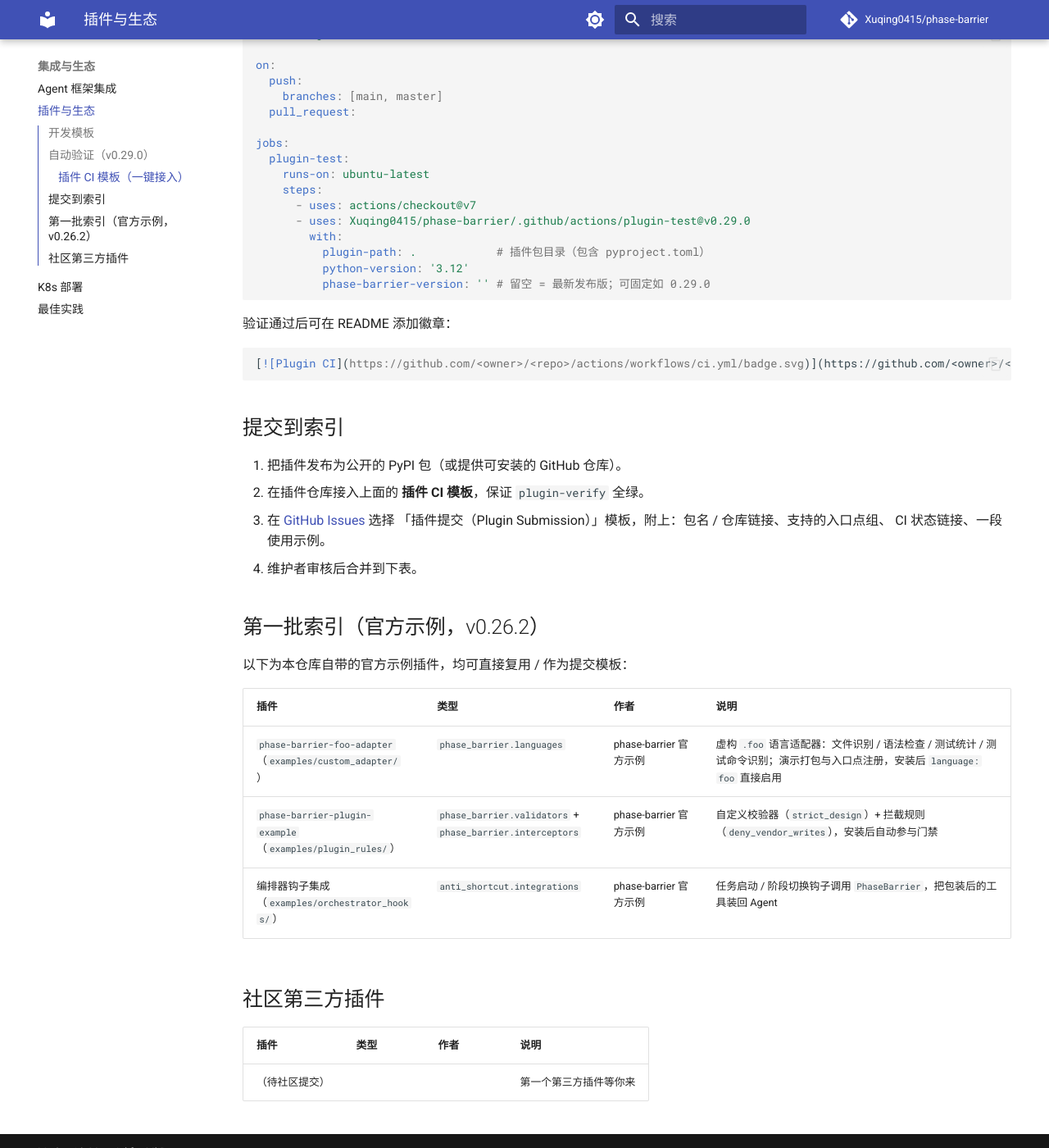
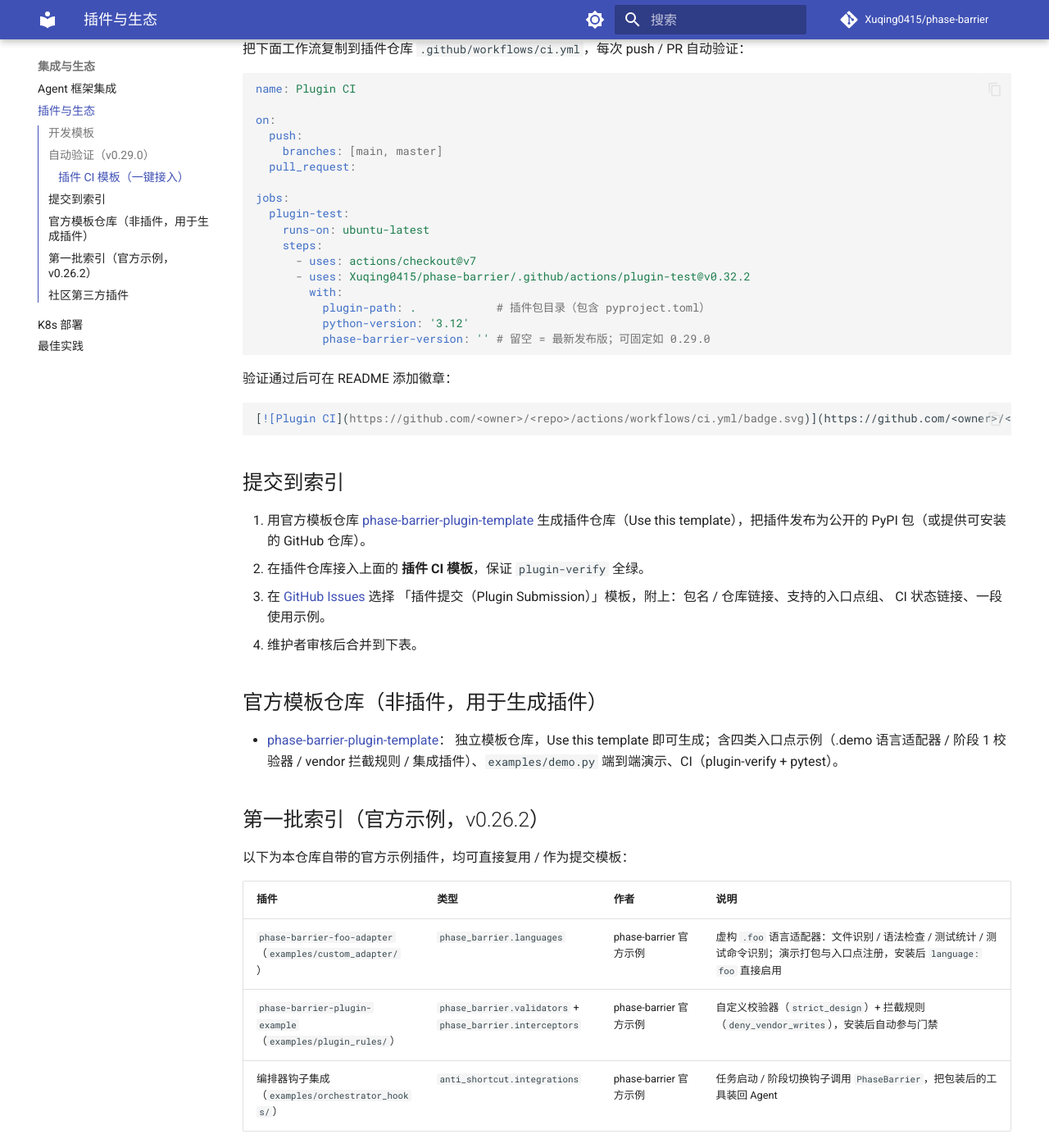
Before and after one commit to Xuqing0415/phase-barrier, an MkDocs documentation site: the page built from docs/plugins.md, in a window 1280 px wide and 1400 px high, scrolled down 1652 px. Shown: the whole window at 82% size. Built offline with MkDocs 1.6.1 and Material for MkDocs 9.7.7, drawn with Linux system fonts in a browser that asks for light colours; comment, search, counter and statistics services are not loaded; some of the changed text lies outside the part shown.

Commit message:
docs: v0.33.0 官方插件模板仓库 phase-barrier-plugin-template + 插件索引更新
- 新增独立模板仓库 phase-barrier-plugin-template（Use this template 一键生成插件仓库）：
  - 四类入口点示例：.demo 语言适配器（DemoLanguageAdapter）、阶段 1 校验器
    （require_design_review）、vendor 拦截规则（deny_vendor_writes）、集成插件（install_demo）。
  - pyproject.toml 入口点声明 + tests/test_plugin.py 冒烟测试 + examples/demo.py 端到端演示
    + .github/workflows/ci.yml（官方 plugin-test action + pytest）。
  - 本地验证：plugin-verify 全量 15 个插件通过（含模板 4 个入口点）；demo 全流程通过。
- docs/plugins.md：新增「官方模板仓库」章节；提交流程引导使用模板仓库；
  插件 CI 模板 pin 版本升至 @v0.32.2。
- docs/roadmap.md：移除 Next 中的模板仓库项，标记 v0.33.0 已完成。
- CHANGELOG 补充 v0.33.0 条目。

```diff
--- a/docs/plugins.md
+++ b/docs/plugins.md
@@ -10,6 +10,11 @@
 | `anti_shortcut.integrations` | Agent 集成插件（自动装回包装后的工具） | `examples/orchestrator_hooks/` |
 
 ## 开发模板
+
+> **推荐：官方模板仓库**
+> 独立模板仓库 [phase-barrier-plugin-template](https://github.com/Xuqing0415/phase-barrier-plugin-template)
+> 点 GitHub 右上角 **Use this template** 一键生成插件仓库，内置四类入口点示例、
+> CI（`plugin-verify` + pytest）与冒烟测试；下文片段为最小示例，完整模板以该仓库为准。
 
 最小语言适配器插件：
 
@@ -82,7 +87,7 @@
     runs-on: ubuntu-latest
     steps:
       - uses: actions/checkout@v7
-      - uses: Xuqing0415/phase-barrier/.github/actions/plugin-test@v0.29.0
+      - uses: Xuqing0415/phase-barrier/.github/actions/plugin-test@v0.32.2
         with:
           plugin-path: .            # 插件包目录（包含 pyproject.toml）
           python-version: '3.12'
@@ -97,12 +102,18 @@
 
 ## 提交到索引
 
-1. 把插件发布为公开的 PyPI 包（或提供可安装的 GitHub 仓库）。
+1. 用官方模板仓库 [phase-barrier-plugin-template](https://github.com/Xuqing0415/phase-barrier-plugin-template) 生成插件仓库（Use this template），把插件发布为公开的 PyPI 包（或提供可安装的 GitHub 仓库）。
 2. 在插件仓库接入上面的 **插件 CI 模板**，保证 `plugin-verify` 全绿。
 3. 在 [GitHub Issues](https://github.com/Xuqing0415/phase-barrier/issues) 选择
    「插件提交（Plugin Submission）」模板，附上：包名 / 仓库链接、支持的入口点组、
    CI 状态链接、一段使用示例。
 4. 维护者审核后合并到下表。
+
+## 官方模板仓库（非插件，用于生成插件）
+
+- [phase-barrier-plugin-template](https://github.com/Xuqing0415/phase-barrier-plugin-template)：
+  独立模板仓库，Use this template 即可生成；含四类入口点示例（.demo 语言适配器 / 阶段 1 校验器 /
+  vendor 拦截规则 / 集成插件）、`examples/demo.py` 端到端演示、CI（plugin-verify + pytest）。
 
 ## 第一批索引（官方示例，v0.26.2）
 
```
Also changed, not shown: CHANGELOG.md (+15 -0 lines), docs/roadmap.md (+4 -1 lines).
